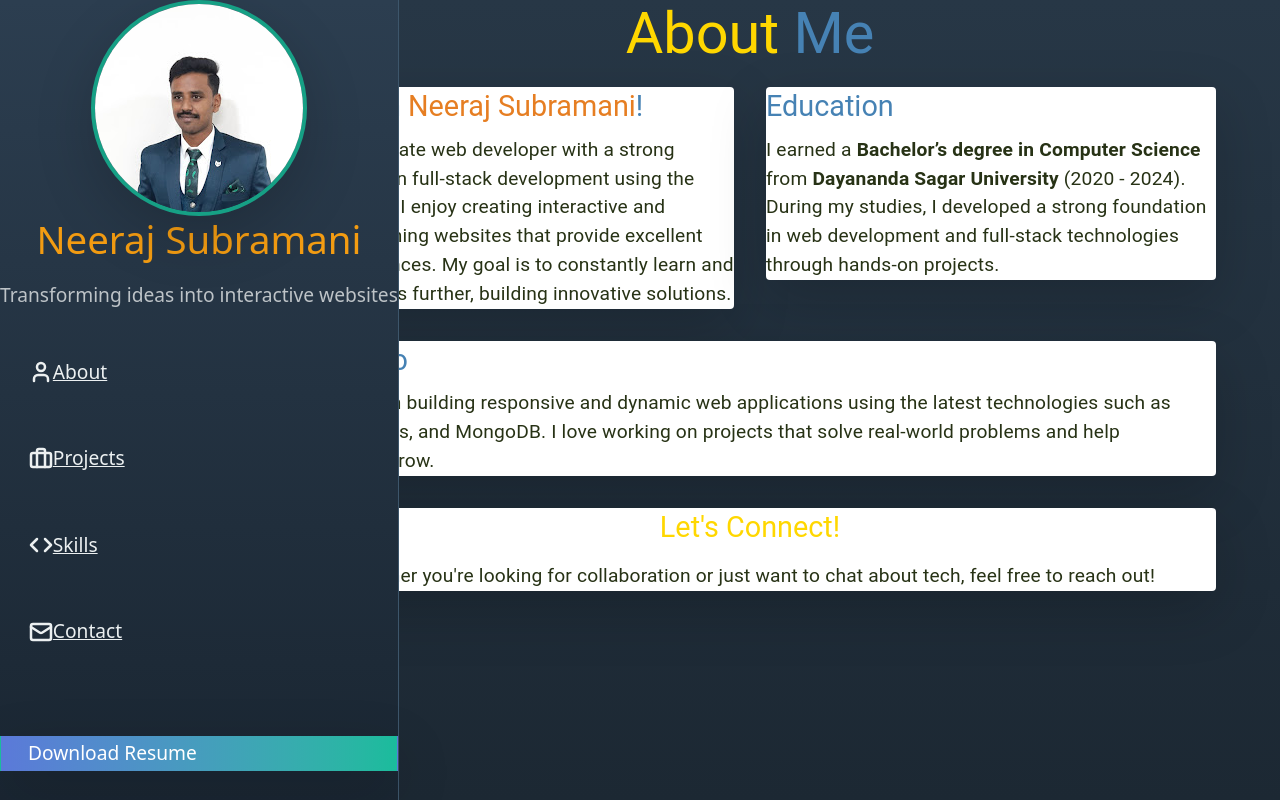
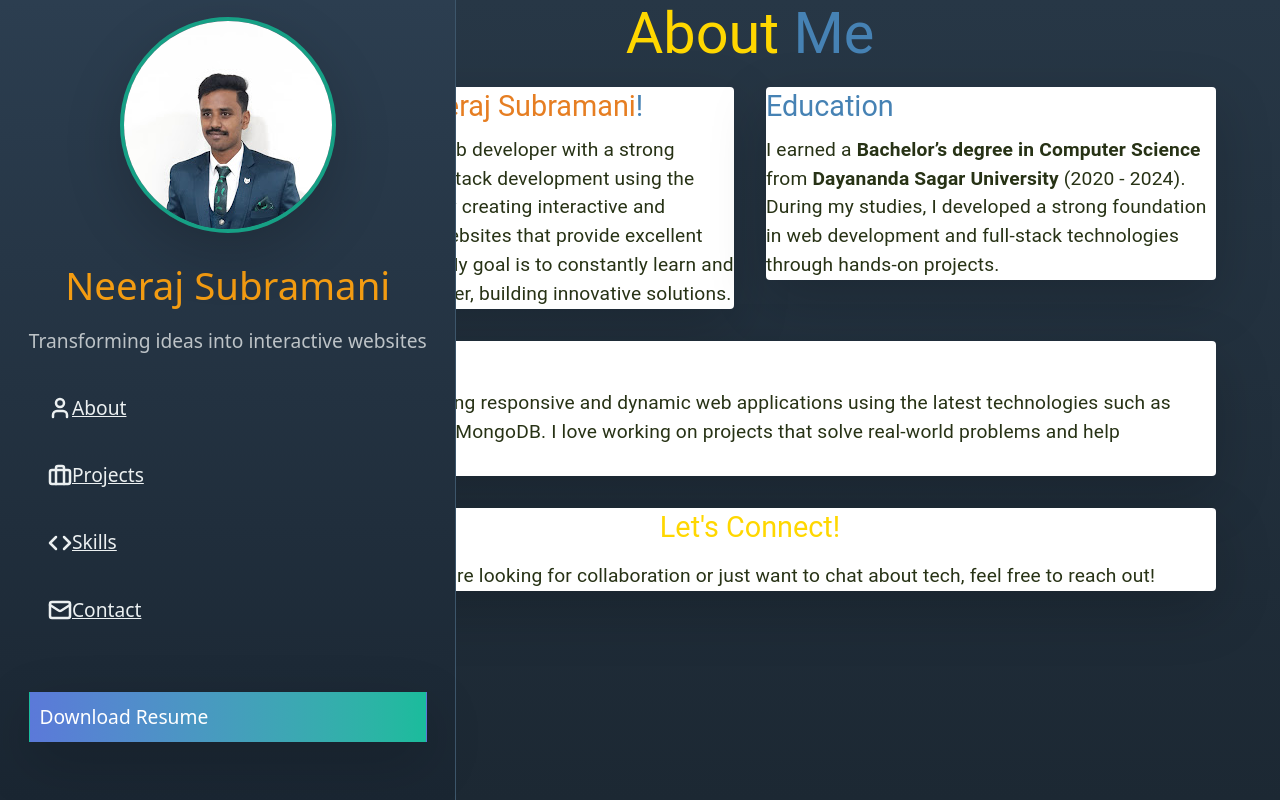
Before and after one commit to Neeraj0906/Portfolio-WEB, a React (Vite) app: page /#/ in a window 1280 px wide. Built offline with nearby package versions, Linux system fonts and the light colour scheme.

Commit message:
10 commit

```diff
--- a/src/components/Navbar.jsx
+++ b/src/components/Navbar.jsx
@@ -9,27 +9,27 @@ const Navbar = () => {
   };
 
   return (
-    <nav className="h-screen w-64 bg-gradient-to-b from-[#2C3E50] to-[#1a2632] text-white flex flex-col justify-between p-6 shadow-xl fixed top-0 left-0 border-r border-[#3d566b]">
+    <nav className="h-screen w-[245] bg-gradient-to-b from-[#2C3E50] to-[#1a2632] text-white flex flex-col justify-between p-4 shadow-xl fixed top-[0px] left-0 border-r border-[#3d566b]">
       {/* Profile Section */}
-      <div className="flex flex-col items-center mt-10 mb-10">
+      <div className="flex flex-col items-center mt-[-12px] mb-6">
         {/* Profile Picture with Animation */}
         <div className="relative group">
           <div className="absolute -inset-0.5 bg-gradient-to-r from-[#16A085] to-[#F39C12] rounded-full blur opacity-25 group-hover:opacity-75 transition duration-300"></div>
           <img
             src="/assets/Me5.jpg"
             alt="Neeraj Subramani"
-            className="relative w-28 h-28 rounded-full object-cover shadow-lg border-4 border-[#16A085] transform transition-transform duration-300 group-hover:scale-105"
+            className="relative w-24 h-24 rounded-full object-cover shadow-lg border-4 border-[#16A085] transform transition-transform duration-300 group-hover:scale-105"
           />
         </div>
         {/* Name and Tagline */}
-        <h2 className="mt-6 text-2xl font-bold text-[#F39C12] tracking-wide">Neeraj Subramani</h2>
-        <p className="mt-2 text-sm text-[#BDC3C7] text-center font-medium leading-relaxed">
+        <h2 className="mt-4 text-xl font-bold text-[#F39C12] tracking-wide">Neeraj Subramani</h2>
+        <p className="mt-2 text-xs text-[#BDC3C7] text-center font-medium leading-relaxed">
           Transforming ideas into interactive websites
         </p>
       </div>
 
       {/* Navigation Links */}
-      <div className="flex flex-col items-start flex-grow justify-start space-y-4">
+      <div className="flex flex-col items-start flex-grow justify-start space-y-3">
         {[
           { to: "/about", icon: <User />, label: "About" },
           { to: "/projects", icon: <Briefcase />, label: "Projects" },
@@ -40,26 +40,26 @@ const Navbar = () => {
             key={to}
             to={to}
             className={({ isActive }) =>
-              `flex items-center p-4 w-full justify-start rounded-xl text-xl font-semibold transition-all duration-300 ${
+              `flex items-center p-3 w-full justify-start rounded-xl text-lg font-semibold transition-all duration-300 ${
                 isActive
                   ? "bg-gradient-to-r from-[#16A085] to-[#1abc9c] text-white shadow-lg"
                   : "hover:bg-[#1ABC9C]/20 text-[#ECF0F1]"
               }`
             }
           >
-            {React.cloneElement(icon, { className: "w-6 h-6", strokeWidth: 2.5 })}
+            {React.cloneElement(icon, { className: "w-5 h-5", strokeWidth: 2.5 })}
             <span className="ml-4">{label}</span>
           </NavLink>
         ))}
       </div>
 
       {/* Resume Button */}
-      <div className="mt-[-20px] mb-4"> {/* Adding 'mt-auto' to push the button to the bottom */}
+      <div className="mt-auto mb-4">
         <button
           onClick={handleResumeClick}
-          className="flex items-center p-[2px] w-full justify-start rounded-xl text-xl font-semibold transition-all duration-300 bg-gradient-to-r from-[#5b79d9] to-[#1abc9c] text-white shadow-lg hover:bg-[#1ABC9C]/70"
+          className="flex items-center p-2 w-full justify-start rounded-xl text-lg font-semibold transition-all duration-300 bg-gradient-to-r from-[#5b79d9] to-[#1abc9c] text-white shadow-lg hover:bg-[#1ABC9C]/70"
         >
-          <span  className="ml-[25px]">Download Resume</span>
+          <span className="ml-3">Download Resume</span>
         </button>
       </div>
     </nav>
--- a/src/components/Skills.jsx
+++ b/src/components/Skills.jsx
@@ -48,7 +48,7 @@ const skillsData = [
 
 const Skills = () => {
   return (
-    <Box sx={{ backgroundColor: '#121212', color: '#ffffff', minHeight: '100vh', py: 4, px: 4, ml: '15vw' }}>
+    <Box sx={{ backgroundColor: '#121212', color: '#ffffff', minHeight: '100vh', py: 4, px: 4, ml: '18vw' }}>
       <motion.div initial={{ opacity: 0, y: -20 }} animate={{ opacity: 1, y: 0 }}>
         <Typography variant="h3" align="center" gutterBottom sx={{ fontWeight: 'bold', color: '#00e676' }}>
           My Skills
--- a/src/output.css
+++ b/src/output.css
@@ -9,6 +9,12 @@
 }
 .relative {
   position: relative;
+}
+.top-\[0px\] {
+  top: 0px;
+}
+.top-\[10px\] {
+  top: 10px;
 }
 .z-10 {
   z-index: 10;
@@ -22,11 +28,23 @@
 .mt-\[-20px\] {
   margin-top: -20px;
 }
+.mt-\[-2px\] {
+  margin-top: -2px;
+}
+.mt-\[-12px\] {
+  margin-top: -12px;
+}
+.mt-\[2px\] {
+  margin-top: 2px;
+}
+.mt-\[60px\] {
+  margin-top: 60px;
+}
+.mt-\[6px\] {
+  margin-top: 6px;
+}
 .mt-auto {
   margin-top: auto;
-}
-.mr-\[-50px\] {
-  margin-right: -50px;
 }
 .mr-\[-200px\] {
   margin-right: -200px;
@@ -36,9 +54,6 @@
 }
 .ml-\[120px\] {
   margin-left: 120px;
-}
-.ml-\[140px\] {
-  margin-left: 140px;
 }
 .flex {
   display: flex;
@@ -54,6 +69,21 @@
 }
 .min-h-screen {
   min-height: 100vh;
+}
+.w-\[20\%\] {
+  width: 20%;
+}
+.w-\[23\%\] {
+  width: 23%;
+}
+.w-\[24\%\] {
+  width: 24%;
+}
+.w-\[25\%\] {
+  width: 25%;
+}
+.w-\[245\] {
+  width: 245;
 }
 .w-full {
   width: 100%;
@@ -155,12 +185,6 @@
 }
 .px-\[40px\] {
   padding-inline: 40px;
-}
-.px-\[80px\] {
-  padding-inline: 80px;
-}
-.px-\[140px\] {
-  padding-inline: 140px;
 }
 .py-\[30px\] {
   padding-block: 30px;
```
Also changed, not shown: src/index.css (line endings or trailing spaces).
